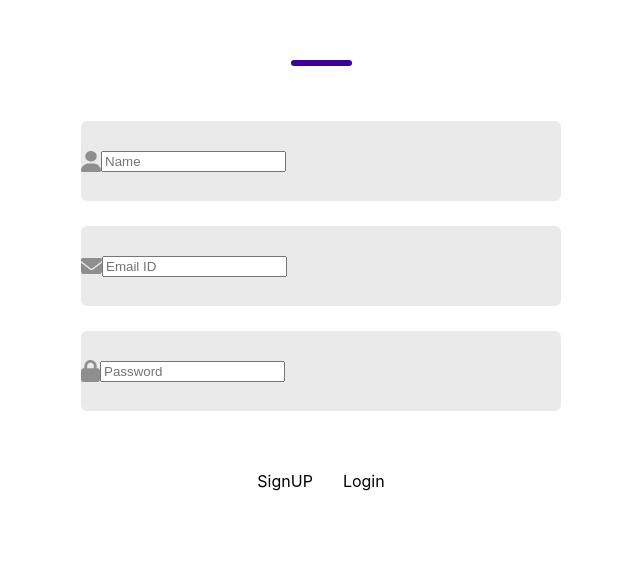
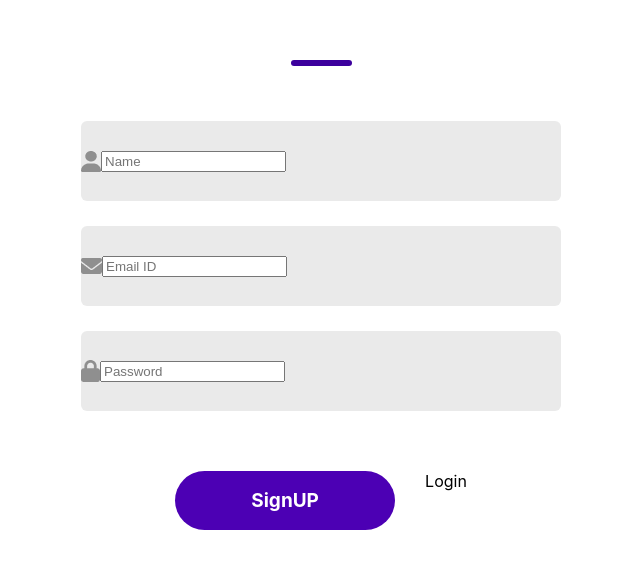
Before and after one commit to isurudayananda/login-signup, a React (Create React App) app in the folder login-signup/: page / in a window 1280 px wide. Shown: the part 179-748 px from the top of the page, without its empty margins (319-959 px from the left). Built offline with nearby package versions, Linux system fonts and the light colour scheme.

Commit message:
css for submit

```diff
--- a/login-signup/src/Components/Loginsignup/Loginsignup.css
+++ b/login-signup/src/Components/Loginsignup/Loginsignup.css
@@ -52,3 +52,17 @@
     gap: 30px;
     margin: 60px auto;
 }
+
+.submit{
+    display: flex;
+    justify-content: center;
+    align-items: center;
+    width: 220px;
+    height: 59px;
+    color: #fff;
+    background: #4c00b4;
+    border-radius: 50px;
+    font-size: 19px;
+    font-weight: 700;
+    cursor: pointer;
+}
```
